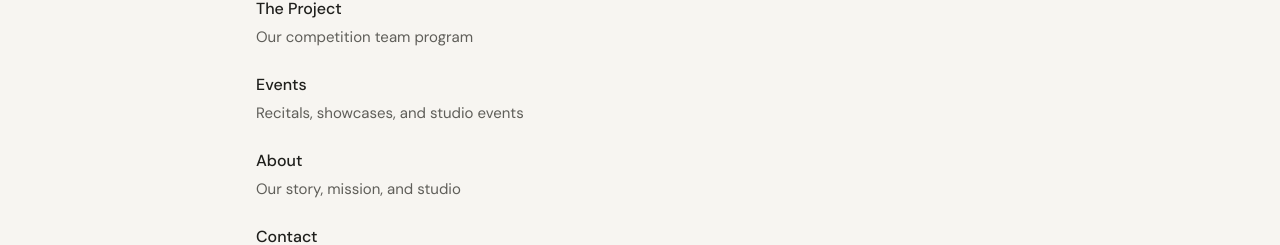
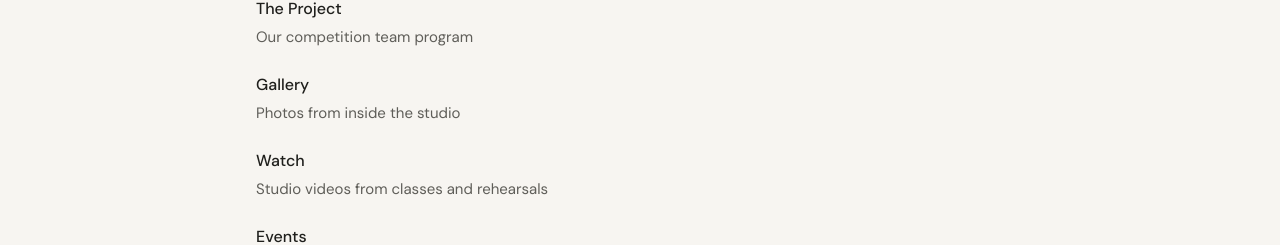
Before and after one commit to vizantirmarketing-alt/evolve-dance, a Next.js app: page /sitemap in a window 1280 px wide. Shown: the part 707-952 px from the top of the page. Built offline with nearby package versions, Linux system fonts and the light colour scheme; no server answers.

Commit message:
feat(sitemap): add Gallery and Watch to sitemap page

```diff
--- a/app/sitemap/page.tsx
+++ b/app/sitemap/page.tsx
@@ -35,6 +35,8 @@ const sections: SitemapSection[] = [
       { label: 'Schedule', href: '/schedule', description: "This week's live class schedule" },
       { label: 'Faculty', href: '/faculty', description: 'Meet the teachers behind the training' },
       { label: 'The Project', href: '/the-project', description: 'Our competition team program' },
+      { label: 'Gallery', href: '/the-project/gallery', description: 'Photos from inside the studio' },
+      { label: 'Watch', href: '/watch', description: 'Studio videos from classes and rehearsals' },
       { label: 'Events', href: '/events', description: 'Recitals, showcases, and studio events' },
       { label: 'About', href: '/about', description: 'Our story, mission, and studio' },
       { label: 'Contact', href: '/contact', description: 'Visit us or send a message' },
```
